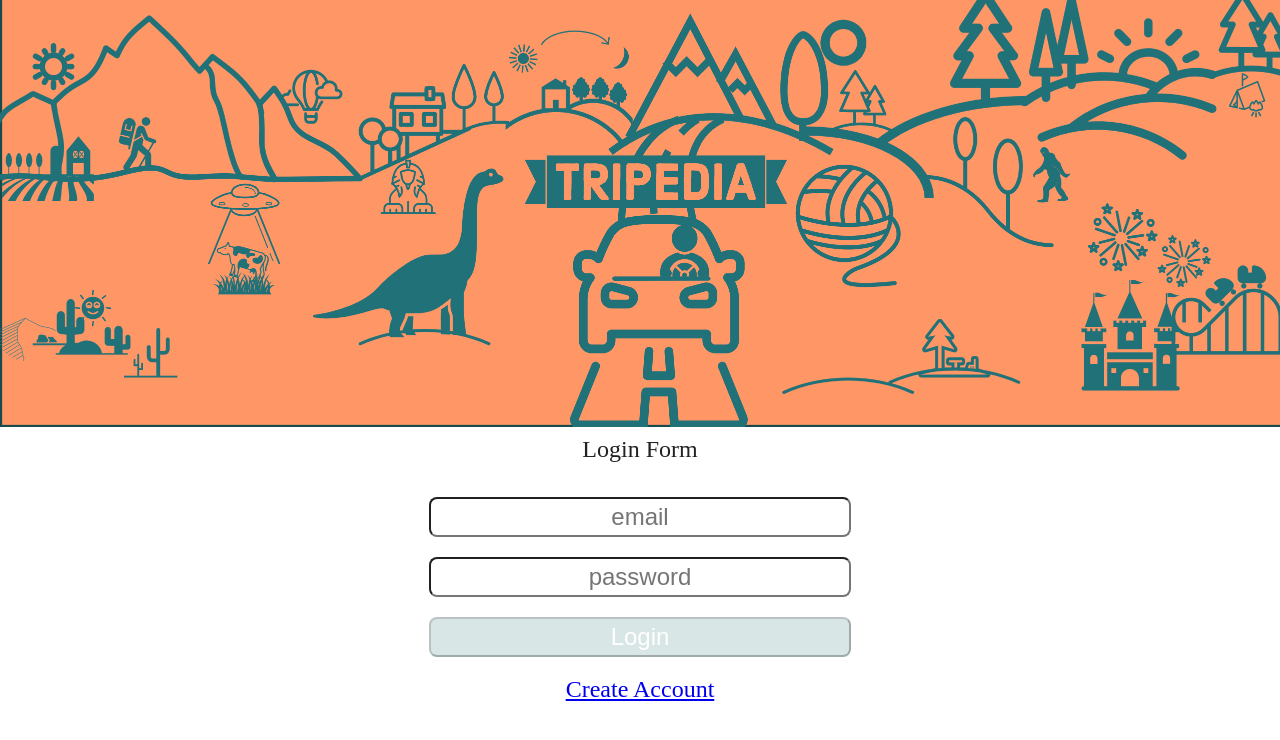
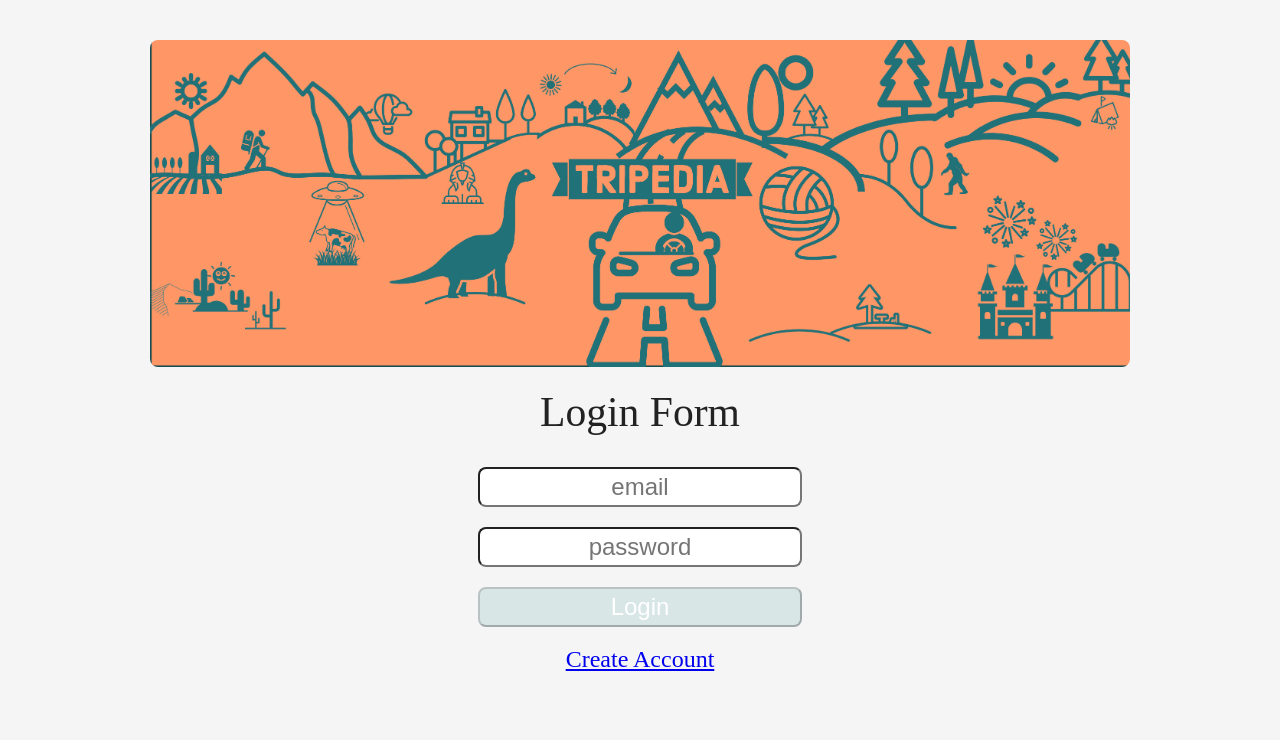
Before and after one commit to davidagitlen/Tripedia-fe, a React (Create React App) app: page /login in a window 1280 px wide. Shown: the top 740 px of the page. Built offline with nearby package versions, Linux system fonts and the light colour scheme.

Commit message:
Add navlinks to and from login create account and main page and additional styling to login and create account routes

```diff
--- a/src/Components/CreateAccount/CreateAccount.js
+++ b/src/Components/CreateAccount/CreateAccount.js
@@ -21,10 +21,10 @@ const CreateAccount = () => {
   }
 
   return(
-    <main>
+    <main className="form_body">
       <img src={banner} alt="Tripedia for all your travel planning needs" className="banner" />
       <form className="create_account_form">
-        <h2>Create Account</h2>
+        <h2 className="form_title">Create Account</h2>
         <input
           type="text"
           className="name_input"
--- a/src/Components/CreateAccount/CreateAccount.scss
+++ b/src/Components/CreateAccount/CreateAccount.scss
@@ -21,7 +21,6 @@ h2,
 .confirm_password_input,
 .submit_button {
   @extend %form_style;
-
 }
 
 .submit_button:disabled {
--- a/src/Components/LoginForm/LoginForm.js
+++ b/src/Components/LoginForm/LoginForm.js
@@ -16,14 +16,14 @@ const LoginForm = () => {
   };
 
   return (
-    <main>
+    <main className="form_body">
       <img
         className="banner"
         src={banner}
         alt="Tripedia for all your travel planning needs"
       />
       <form className="login_form">
-        <h2>Login Form</h2>
+        <h2 className="form_title">Login Form</h2>
         <input
           className="email_input"
           type="email"
--- a/src/Components/LoginForm/LoginForm.scss
+++ b/src/Components/LoginForm/LoginForm.scss
@@ -1,3 +1,14 @@
+.form_body {
+  padding: 40px 150px 0px;
+  background-color: whitesmoke;
+  height: 120vh;
+}
+
+.banner {
+  border-radius: 8px;
+  width: 100%;
+}
+
 %form_style {
   margin: 10px;
   width: 33%;
@@ -21,10 +32,11 @@ h2,
   @extend %form_style;
 }
 
-h2 {
-  margin-top: 20px;
-  font-size: 3em;
+.form_title {
+  margin: 25px;
+  font-size: 2.6em;
   text-align: center;
+  width: 40%;
 }
 
 .login_button:disabled {
@@ -42,10 +54,6 @@ h2 {
   text-align: center;
 }
 
-.banner {
-  width: 100%;
-}
-
 .create_account_link {
   text-align: center;
   margin: 10px 0px 30px;
--- a/src/Components/Navigation/Navigation.js
+++ b/src/Components/Navigation/Navigation.js
@@ -7,10 +7,14 @@ const Navigation = () => {
   return(
     <nav className='navigation__contianer'>
       <div className='logo-title__nav'>
-        <NavLink to='/'><img className='tripedia-logo__nav' src={Logo} alt='Tripedia Logo' /></NavLink>
+        <NavLink to='/'>
+          <img className='tripedia-logo__nav' src={Logo} alt='Tripedia Logo' />
+        </NavLink>
         <h1 className='tripedia-text__nav'>TRIPEDIA</h1>
       </div>
-      <p>LogOut</p>
+      <NavLink to='/login'>
+        <p>LogOut</p>
+      </NavLink>
     </nav>
   )
 }
```
